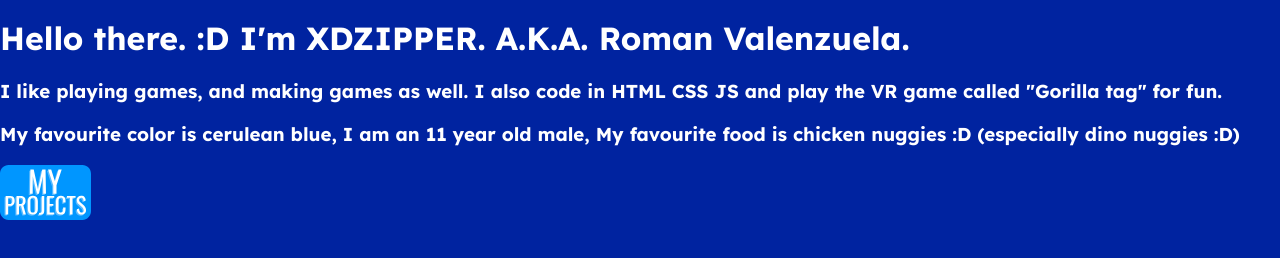
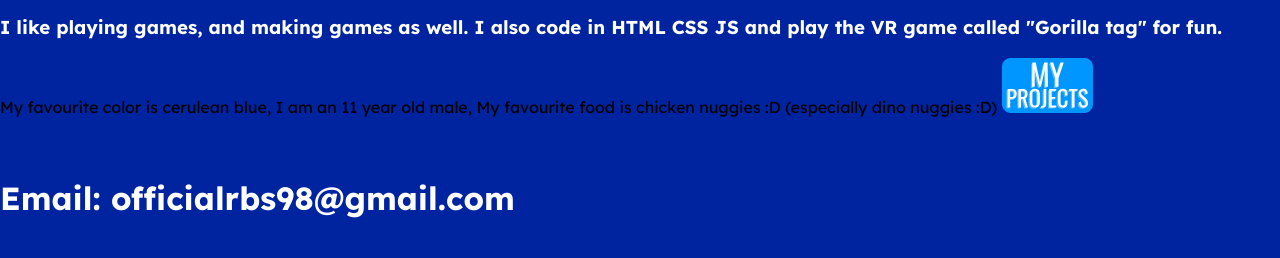
Before and after one commit to xdziplining/xdziplining.github.io, a plain HTML site: page index.html in a window 1280 px wide. Shown: the part 126-384 px from the top of the page. Drawn offline with Linux system fonts and the light colour scheme.

Commit message:
Update index.html

```diff
--- a/index.html
+++ b/index.html
@@ -3,8 +3,10 @@
 <link rel="stylesheet" href="style.css">
 <body style="background-color: #0023a0"></body>
 <img src="logo.svg">
-<h1 style="color: white">Hello there. :D I'm XDZIPPER. A.K.A. Roman Valenzuela.</h1>
 <h3 style="color: white">I like playing games, and making games as well. I also code in HTML CSS JS and play the VR game called "Gorilla tag" for fun.</h3>
-<h3 style="color: white">
 My favourite color is cerulean blue, I am an 11 year old male, My favourite food is chicken nuggies :D (especially dino nuggies :D)</h3>
 <a href="projects.html"><img src="my-projects.svg"></a>
+<br>
+<br>
+<br>
+<h1 style="color: white">Email: officialrbs98@gmail.com</h1>
```
